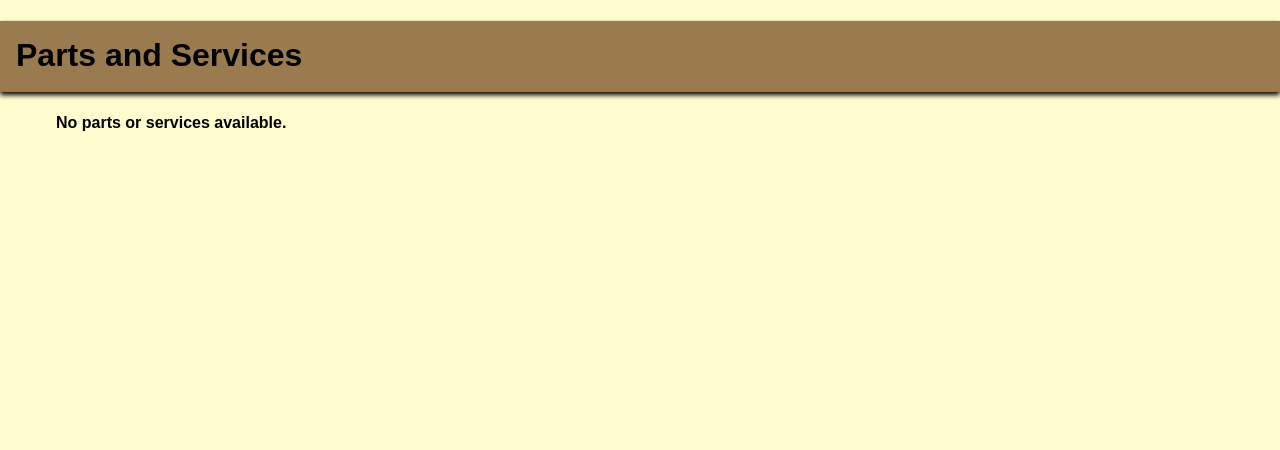
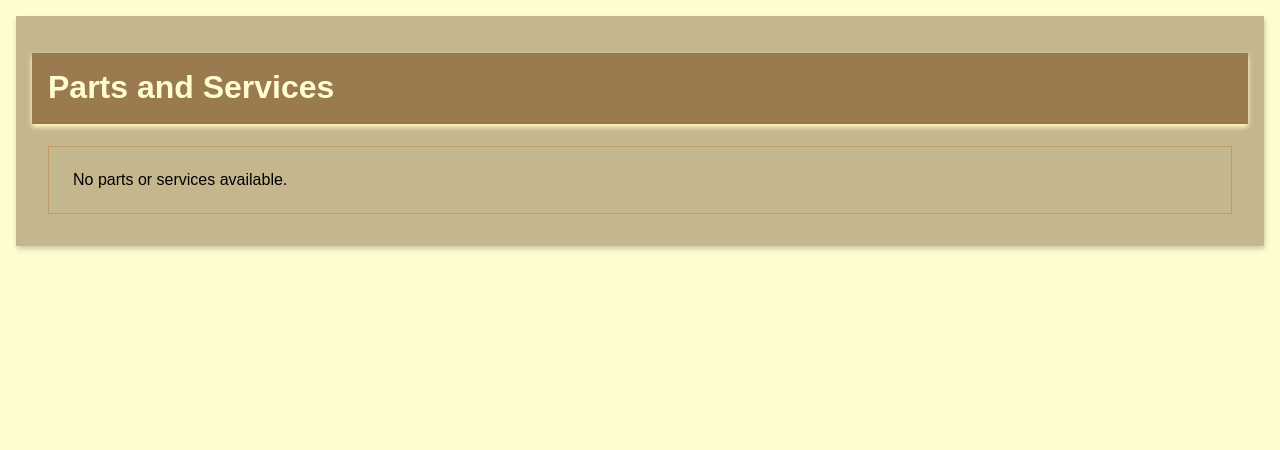
Before and after one commit to povilastsk/ptu16_autoservisas, a Django app: page /parts-and-services/ in a window 1280 px wide. Shown: the part 38-488 px from the top of the page. Run offline with Django 4.2, Linux system fonts and the light colour scheme; data that the repository does not hold is empty.

Commit message:
partservice list style

```diff
--- a/povilo_servisas/autoservisas/static/css/base_style.css
+++ b/povilo_servisas/autoservisas/static/css/base_style.css
@@ -207,3 +207,49 @@ div.box {
 .box-debug {
     background-color: #a8a8a8;
 }
+.part-service-list {
+    margin: 1rem;
+    padding: 1rem;
+    background-color: #522a0755;
+    box-shadow: 1px 3px 5px #00000033;
+}
+
+.part-service-list h1 {
+    border-bottom: 2px solid #b5651d55;
+    box-shadow: 0 3px 5px;
+    padding: 1rem;
+    background-color: #9A7B4F;
+    color: #FFFDD0;
+}
+
+.part-service-list ul {
+    list-style-type: none;
+    padding-inline-start: none;
+    padding: 0.5rem;
+    margin: 1rem;
+    border: 1px solid #b5651d55;
+}
+
+.part-service-list ul li {
+    margin: 0.25rem 0;
+    padding: 0.25rem 0.5rem;
+    border-bottom: 1px solid #b5651d55;
+    font-weight: bold;
+}
+
+.part-service-list p {
+    padding: 0 1rem;
+    font-weight: normal;
+}
+
+/* Style for the links within the list */
+.part-service-list a {
+    color: black;
+    text-decoration: none;
+    font-weight: bold;
+}
+
+.part-service-list a:hover {
+    font-weight: bold;
+    color: red;
+}
--- a/povilo_servisas/autoservisas/templates/library/partservice_list.html
+++ b/povilo_servisas/autoservisas/templates/library/partservice_list.html
@@ -3,7 +3,7 @@
 {% block title %}Parts and Services{% endblock title %}
 
 {% block content %}
-<div class="container">
+<div class="part-service-list">
     <h1>Parts and Services</h1>
     <ul>
         {% for partservice in partsandervices %}
```
